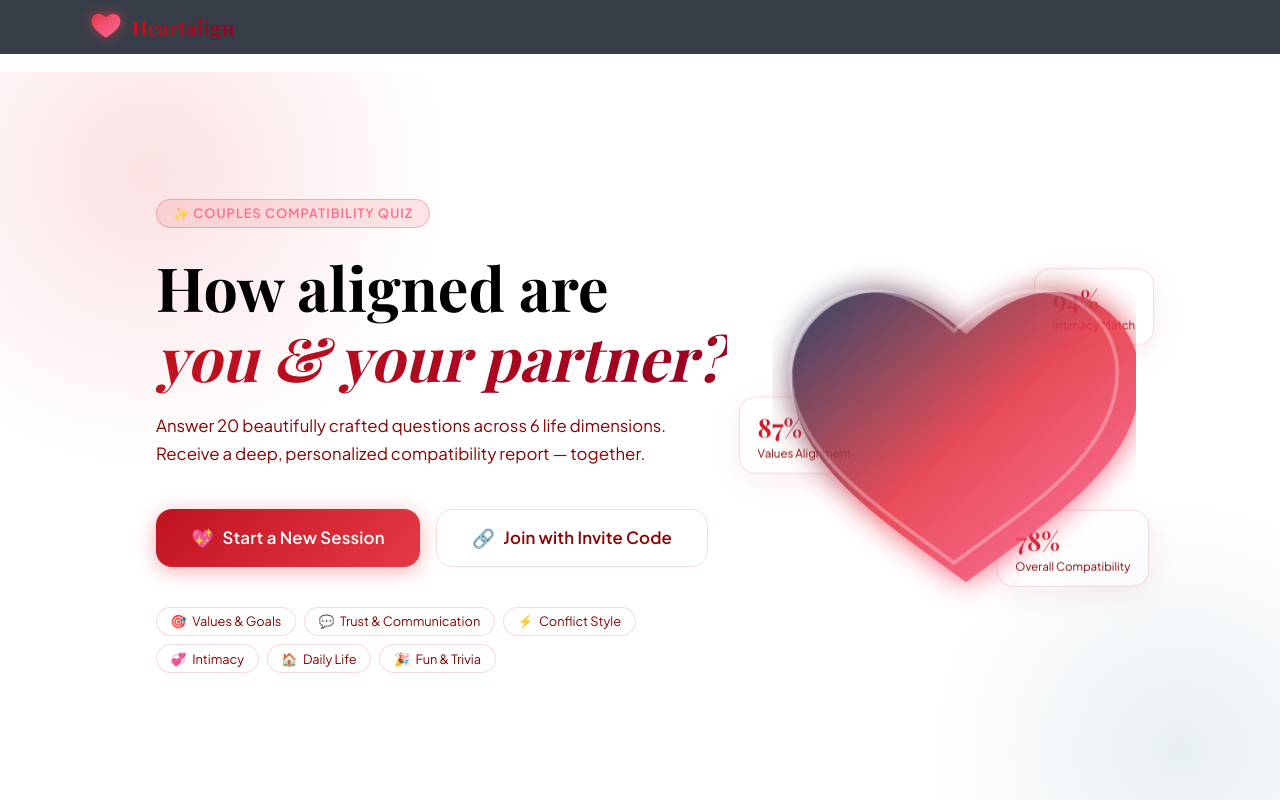
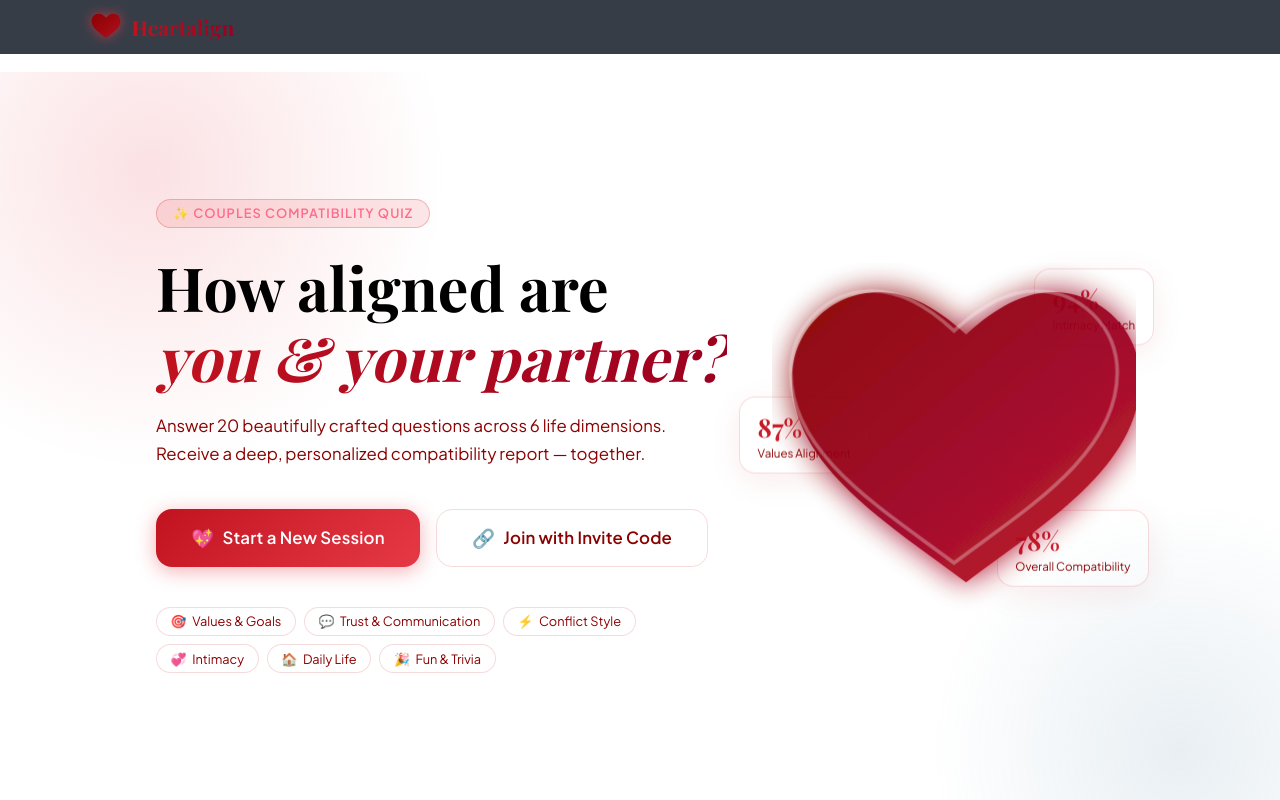
Before and after one commit to varunraj-2005/Heartalign, a plain HTML site: page frontend/index.html in a window 1280 px wide. Drawn offline with nearby package versions, Linux system fonts and the light colour scheme; a web font is replaced by a local one.

```diff
--- a/frontend/index.html
+++ b/frontend/index.html
@@ -23,9 +23,9 @@
               <path d="M100,160 C60,130 10,100 10,55 C10,30 30,10 55,10 C70,10 85,18 100,32 C115,18 130,10 145,10 C170,10 190,30 190,55 C190,100 140,130 100,160 Z"/>
             </clipPath>
             <linearGradient id="liquidGrad" x1="0" y1="0" x2="0" y2="1">
-              <stop offset="0%" stop-color="#ff6b9d"/>
-              <stop offset="50%" stop-color="#e63946"/>
-              <stop offset="100%" stop-color="#9b0020"/>
+              <stop offset="0%" stop-color="#b01020"/>
+              <stop offset="50%" stop-color="#8b0000"/>
+              <stop offset="100%" stop-color="#5a000d"/>
             </linearGradient>
             <filter id="glow">
               <feGaussianBlur stdDeviation="3" result="coloredBlur"/>
@@ -73,8 +73,8 @@
             <path d="M20,32 C12,26 2,20 2,11 C2,6 6,2 11,2 C14,2 17,4 20,7 C23,4 26,2 29,2 C34,2 38,6 38,11 C38,20 28,26 20,32 Z" fill="url(#logoGrad)"/>
             <defs>
               <linearGradient id="logoGrad" x1="0" y1="0" x2="1" y2="1">
-                <stop offset="0%" stop-color="#e63946"/>
-                <stop offset="100%" stop-color="#ff6b9d"/>
+                <stop offset="0%" stop-color="#8b0000"/>
+                <stop offset="100%" stop-color="#b01020"/>
               </linearGradient>
             </defs>
           </svg>
@@ -140,9 +140,9 @@
             <svg viewBox="0 0 200 180" xmlns="http://www.w3.org/2000/svg">
               <defs>
                 <linearGradient id="bigHeartGrad" x1="0" y1="0" x2="1" y2="1">
-                  <stop offset="0%" stop-color="#1d3557"/>
-                  <stop offset="50%" stop-color="#e63946"/>
-                  <stop offset="100%" stop-color="#ff6b9d"/>
+                  <stop offset="0%" stop-color="#8b0000"/>
+                  <stop offset="50%" stop-color="#9b0020"/>
+                  <stop offset="100%" stop-color="#c1121f"/>
                 </linearGradient>
                 <filter id="bigGlow">
                   <feGaussianBlur stdDeviation="8" result="coloredBlur"/>
@@ -151,7 +151,11 @@
               </defs>
               <path class="big-heart-path"
                 d="M100,160 C60,130 10,100 10,55 C10,30 30,10 55,10 C70,10 85,18 100,32 C115,18 130,10 145,10 C170,10 190,30 190,55 C190,100 140,130 100,160 Z"
-                fill="url(#bigHeartGrad)" filter="url(#bigGlow)" opacity="0.9"/>
+                fill="url(#bigHeartGrad)" filter="url(#bigGlow)" opacity="0.95"/>
+              <path d="M100,160 C60,130 10,100 10,55 C10,30 30,10 55,10 C70,10 85,18 100,32 C115,18 130,10 145,10 C170,10 190,30 190,55 C190,100 140,130 100,160 Z"
+                fill="none" stroke="rgba(255,255,255,0.3)" stroke-width="2"/>
+            </svg>
+          </div>
               <path d="M100,160 C60,130 10,100 10,55 C10,30 30,10 55,10 C70,10 85,18 100,32 C115,18 130,10 145,10 C170,10 190,30 190,55 C190,100 140,130 100,160 Z"
                 fill="none" stroke="rgba(255,255,255,0.3)" stroke-width="2"/>
             </svg>
```
